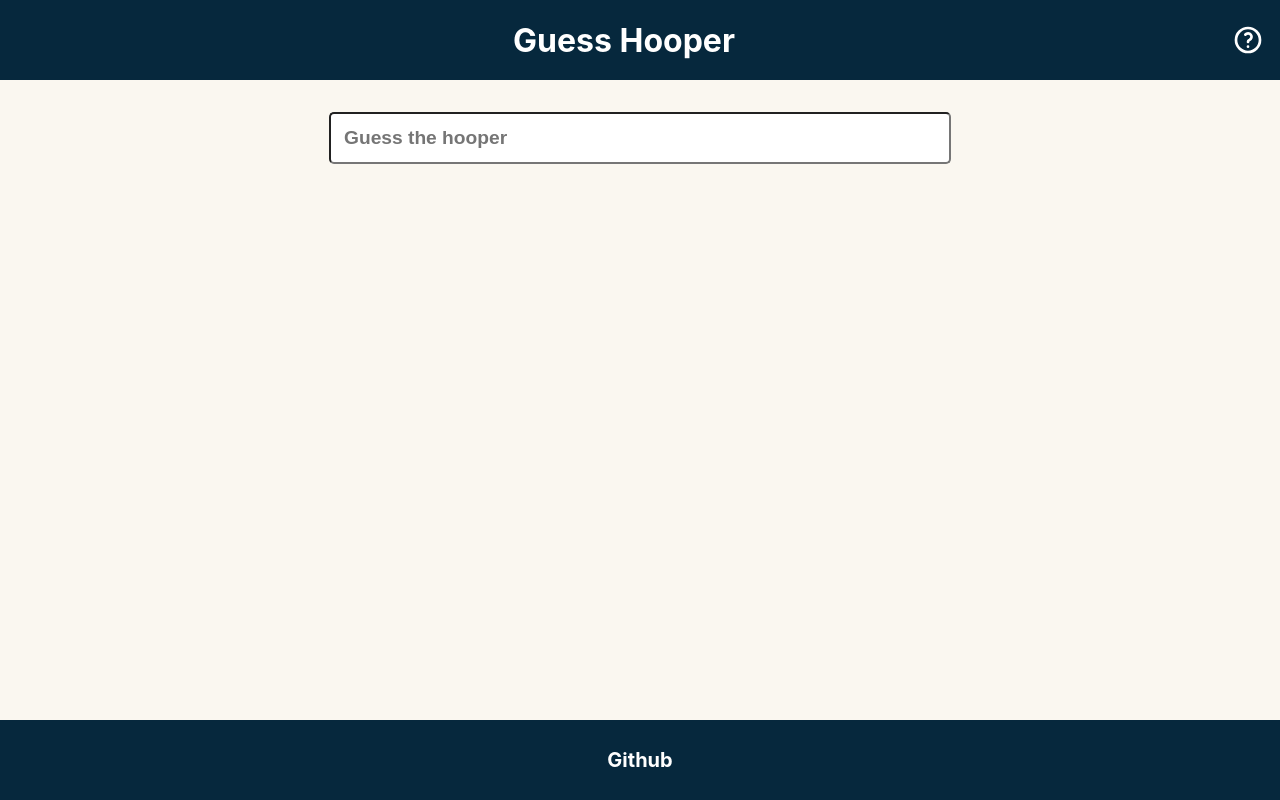
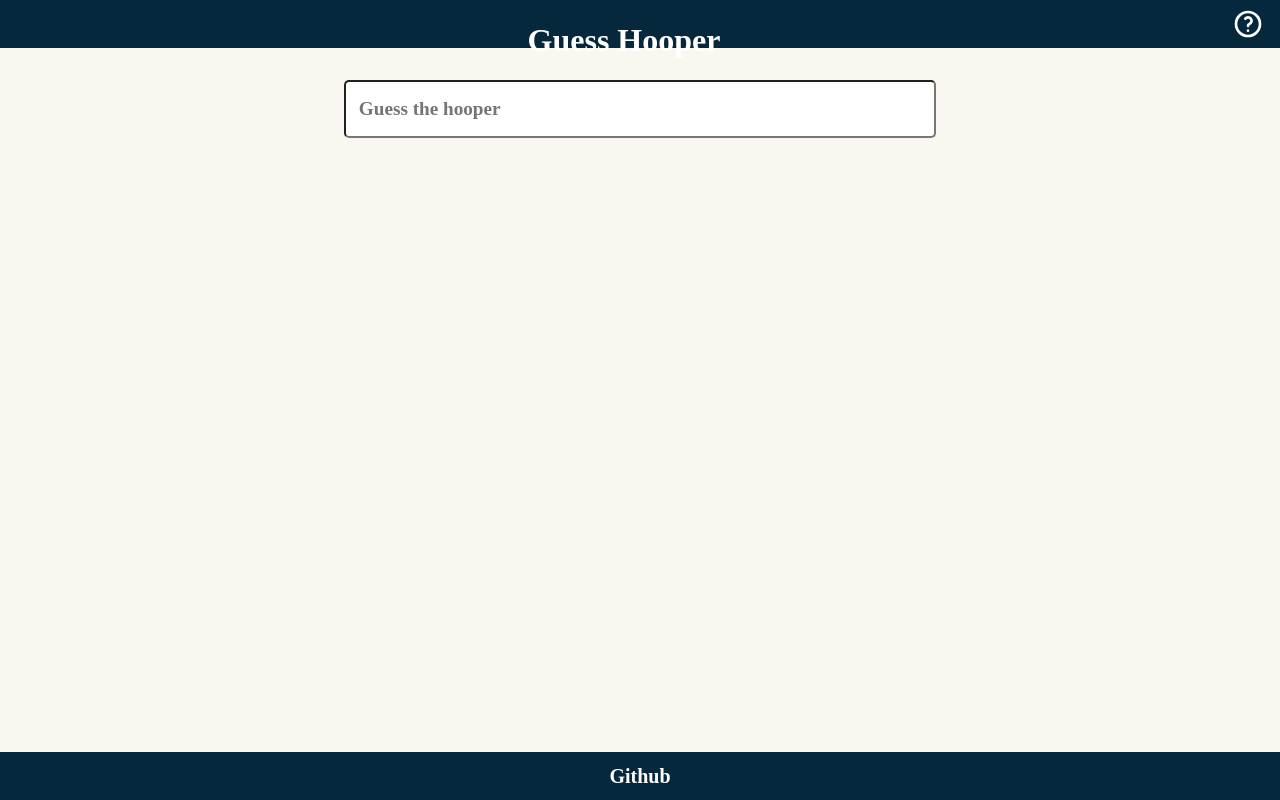
Before and after one commit to mmtakeuchi/guess-hooper, a React (Create React App) app: page / in a window 1280 px wide. Built offline with nearby package versions, Linux system fonts and the light colour scheme; the HTML template or start-up script is replaced by a standard one.

Commit message:
add reset css style to index.css

```diff
--- a/src/index.css
+++ b/src/index.css
@@ -1,14 +1,74 @@
-body {
-  margin: 0;
+/* Box sizing rules */
+*,
+*::before,
+*::after {
   box-sizing: border-box;
-  font-family: -apple-system, BlinkMacSystemFont, 'Segoe UI', 'Roboto', 'Oxygen',
-    'Ubuntu', 'Cantarell', 'Fira Sans', 'Droid Sans', 'Helvetica Neue',
-    sans-serif;
-  -webkit-font-smoothing: antialiased;
-  -moz-osx-font-smoothing: grayscale;
 }
 
-code {
-  font-family: source-code-pro, Menlo, Monaco, Consolas, 'Courier New',
-    monospace;
+/* Remove default margin */
+body,
+h1,
+h2,
+h3,
+h4,
+p,
+figure,
+blockquote,
+dl,
+dd {
+  margin: 0;
 }
+
+/* Remove list styles on ul, ol elements with a list role, which suggests default styling will be removed */
+ul[role='list'],
+ol[role='list'] {
+  list-style: none;
+}
+
+/* Set core root defaults */
+html:focus-within {
+  scroll-behavior: smooth;
+}
+
+/* Set core body defaults */
+body {
+  min-height: 100vh;
+  text-rendering: optimizeSpeed;
+  line-height: 1.5;
+}
+
+/* A elements that don't have a class get default styles */
+a:not([class]) {
+  text-decoration-skip-ink: auto;
+}
+
+/* Make images easier to work with */
+img,
+picture {
+  max-width: 100%;
+  display: block;
+}
+
+/* Inherit fonts for inputs and buttons */
+input,
+button,
+textarea,
+select {
+  font: inherit;
+}
+
+/* Remove all animations, transitions and smooth scroll for people that prefer not to see them */
+@media (prefers-reduced-motion: reduce) {
+  html:focus-within {
+    scroll-behavior: auto;
+  }
+
+  *,
+  *::before,
+  *::after {
+    animation-duration: 0.01ms !important;
+    animation-iteration-count: 1 !important;
+    transition-duration: 0.01ms !important;
+    scroll-behavior: auto !important;
+  }
+}
```
